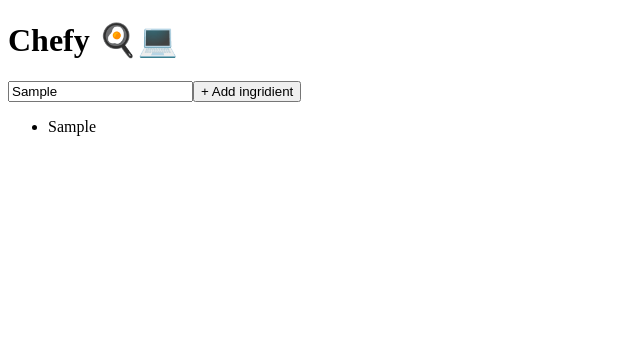
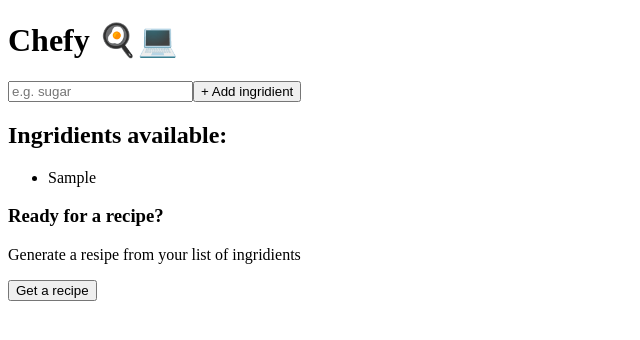
Before and after one commit to maypena/chefy, a React app: page / in a window 1280 px wide. Both pictures are taken after typing "Sample" into the empty fields and a click on the button "+ Add ingridient". Shown: the top 340 px of the page, without its empty margins (0-640 px from the left). Built offline with nearby package versions, Linux system fonts and the light colour scheme; the HTML template or start-up script is replaced by a standard one.

Commit message:
add conditional rendering for ingridients and get recipe card

```diff
--- a/src/components/Main.jsx
+++ b/src/components/Main.jsx
@@ -7,16 +7,14 @@
         (ingridient) => <li key={ingridient}>{ingridient}</li>
     )
 
-    function handleSubmit(e) {
-        e.preventDefault()
-        const formData = new FormData(e.target);
+    function addIngridient(formData) {
         const newIngridient = formData.get("ingridient");
         setIngridients(prevIngridients => [...prevIngridients, newIngridient])
     }
 
     return (
         <main>
-            <form onSubmit={handleSubmit} className="add_ingridient_form">
+            <form action={addIngridient} className="add_ingridient_form">
                 <input
                     type="text"
                     placeholder="e.g. sugar"
@@ -25,9 +23,22 @@
                 />
                 <button>+ Add ingridient</button>
             </form>
-            <ul>
-                {ingListItems}
-            </ul>
+
+            { ingridients.length > 0 &&
+            <section>
+                <h2>Ingridients available:</h2>
+                <ul className="ingridient_list">
+                    {ingListItems}
+                </ul>
+
+                <div className="get-recipe-container">
+                    <div>
+                        <h3>Ready for a recipe?</h3>
+                        <p>Generate a resipe from your list of ingridients</p>
+                    </div>
+                    <button>Get a recipe</button>
+                </div>
+            </section>}
         </main>
     )
 }
--- a/src/index.css
+++ b/src/index.css
@@ -54,3 +54,41 @@
     font-weight: bold;
     transition: background-color 0.3s ease;
 }
+
+.ingridient_list {
+    margin-bottom: 48px;
+    color: #475467;
+}
+
+.get-recipe-container {
+    display: flex;
+    justify-content: space-between;
+    align-items: center;
+    border-radius: 8px;
+    background: #F0EFEB;
+    padding: 10px 28px;
+}
+
+.get-recipe-container h3 {
+    font-size: 1.125rem;
+    font-weight: 500;
+    line-height: 24px;
+}
+
+.get-recipe-container p {
+    color: #6B7280;
+    font-size: 0.875rem;
+    line-height: 20px;
+}
+
+.get-recipe-container button {
+    border: none;
+    border-radius: 6px;
+    background: #D17557;
+    box-shadow: 0px 1px 2px 0px rgba(0, 0, 0, 0.05);
+    color: #FAFAF8;
+    padding: 9px 17px;
+    font-family: Inter, sans-serif;
+    font-size: 0.875rem;
+    cursor: pointer;
+}
```
